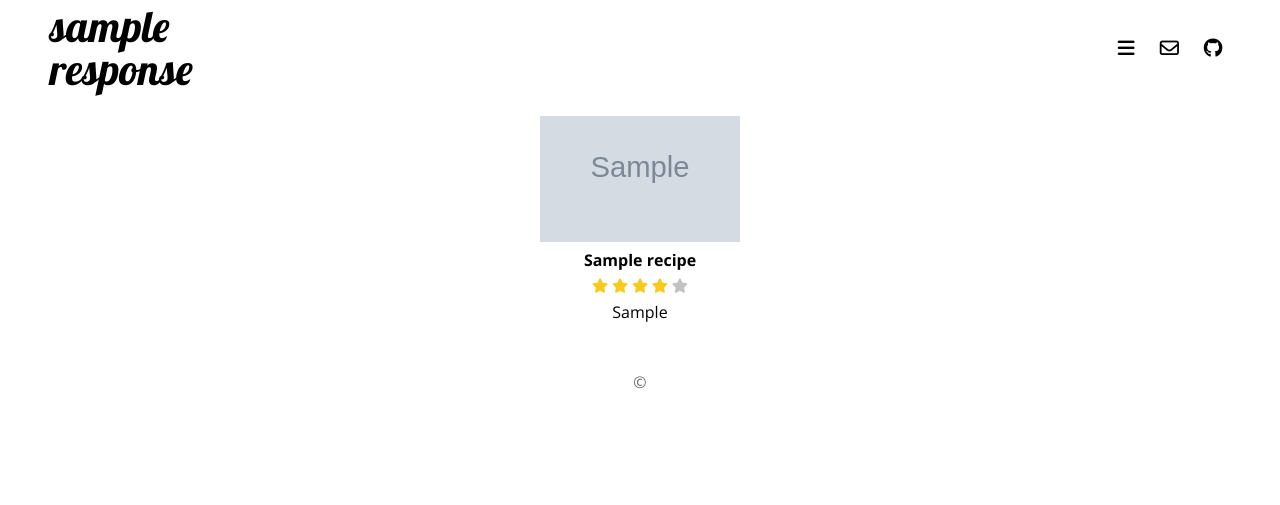
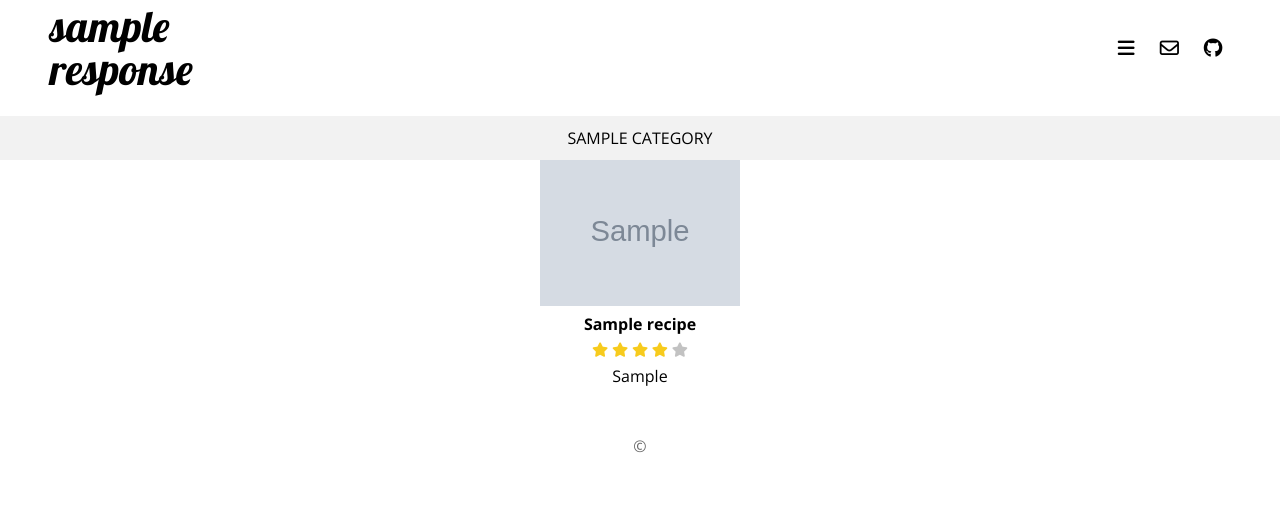
Before and after one commit to tifa/paprika-pages, a FastAPI app: template src/templates/gallery.html in a window 1280 px wide. Shown: the part 20-525 px from the top of the page. Run offline with FastAPI, Linux system fonts and the light colour scheme; the template is opened without the code that fills it: most values are stand-ins (such as "Sample title", 1, 10 or a date in 2020); grey boxes marked "Sample" are stand-in pictures; style sheets or scripts are compiled from the project's sources; some libraries are stand-ins or nearby versions.

Commit message:
Add categories back

```diff
--- a/compose.yaml
+++ b/compose.yaml
@@ -9,4 +9,5 @@ services:
       - ${PROJECT_PORT:?}:8000
     volumes:
       - .:/app
+      - ./data/log:/var/log
     restart: always
--- a/src/scss/_gallery.scss
+++ b/src/scss/gallery.scss
@@ -1,4 +1,36 @@
 @import "_common";
+
+#bar .subnav {
+    clear: both;
+    background: #f2f2f2;
+    width: 100%;
+    text-align: center;
+    overflow: auto;
+
+    ul {
+        padding: 10px 25px;
+        list-style: none;
+    }
+
+    li {
+        text-transform: uppercase;
+        display: inline-block;
+        margin-right: 20px;
+    }
+
+    li:last-child {
+        margin-right: 0;
+    }
+
+    a:hover,
+    li.active a {
+        border-bottom: 1px solid #aaa;
+    }
+}
+
+#content {
+    top: 11em;
+}
 
 #gallery {
     display: flex;
--- a/src/scss/style.scss
+++ b/src/scss/style.scss
@@ -373,6 +373,3 @@ label[for='sandwich'] {
 @import "_links";
 
 @import "_overlay";
-
-@import "_gallery";
-@import "_recipe";
--- a/src/templates/base.html
+++ b/src/templates/base.html
@@ -16,6 +16,7 @@
         href="https://fonts.googleapis.com/css2?family=Lobster&family=Open+Sans:ital,wght@0,400..800;1,300..800&display=swap"
         rel="stylesheet">
     <link rel="stylesheet" href="/static/css/style.css">
+    {% block styles %}{% endblock %}
 </head>
 
 <body>
@@ -54,6 +55,12 @@
                 </ul>
             </nav>
         </div>
+
+        {% if self.subnav()|trim %}
+        <div class="subnav">
+            {% block subnav %}{% endblock %}
+        </div>
+        {% endif %}
     </div>
 
     <div id="content">
--- a/src/templates/gallery.html
+++ b/src/templates/gallery.html
@@ -1,4 +1,8 @@
 {% extends "base.html" %}
+
+{% block styles %}
+<link rel="stylesheet" href="/static/css/gallery.css">
+{% endblock %}
 
 {% block scripts %}
 <script src="/static/js/masonry.pkgd.min.js"></script>
@@ -16,6 +20,15 @@
 </script>
 {% endblock %}
 
+{% block subnav %}
+    <ul>
+        {% for category, slug in response.categories.items() %}
+        <li>
+            <a href="/c/{{ slug }}">{{ category }}</a>
+        </li>
+        {% endfor %}
+    </ul>
+{% endblock %}
 
 {% block content %}
 <ul id="gallery">
--- a/src/templates/recipe.html
+++ b/src/templates/recipe.html
@@ -1,4 +1,8 @@
 {% extends "base.html" %}
+
+{% block styles %}
+<link rel="stylesheet" href="/static/css/recipe.css">
+{% endblock %}
 
 {% block content %}
 <div id="recipe">
```
Also changed, not shown: src/scss/recipe.scss (renamed from src/scss/_recipe.scss).
